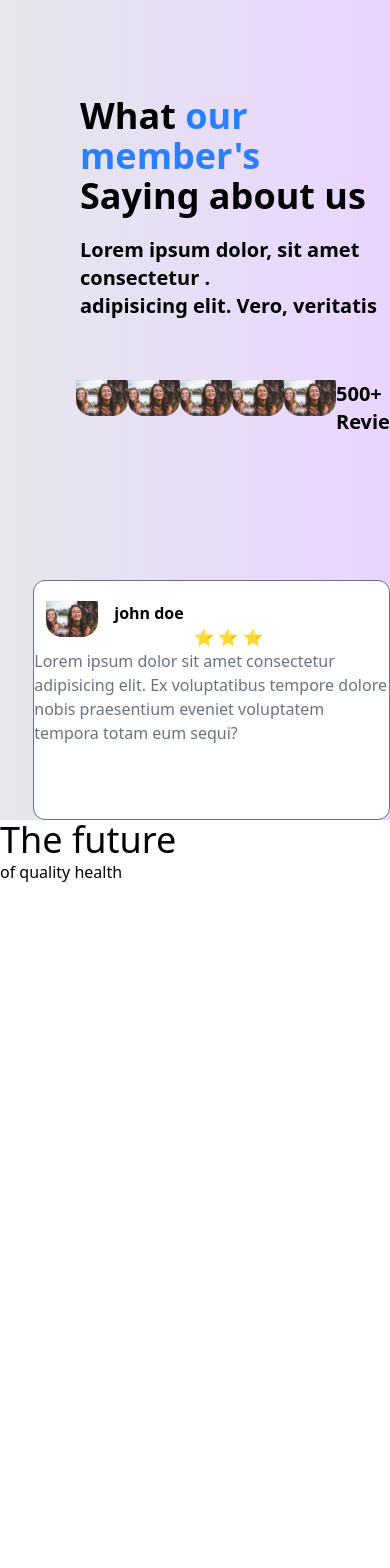
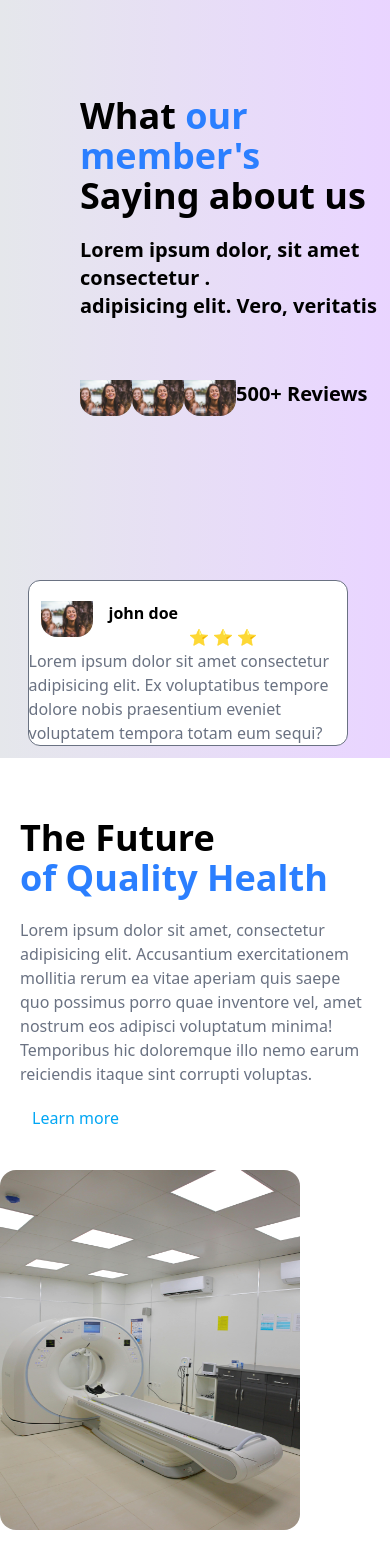
Before and after one commit to shailendrapratap1/clinic-website, a React (Vite) app in the folder clinicweb/: page /History in a window 390 px wide. Shown: the part 2518-4086 px from the top of the page. Built offline with nearby package versions, Linux system fonts and the light colour scheme.

Commit message:
history page completed

```diff
--- a/clinicweb/src/pages/About.jsx
+++ b/clinicweb/src/pages/About.jsx
@@ -43,7 +43,7 @@ const About = () => {
 {
     about.map((about,index)=> (
         <Card
-        className='w-90 ml-5 md:w-80 md:h-60 rounded-xl bg-white text-gray-400 font-serif text-[18px] h-43 px-3 border border-gray-500 hover:bg-blue-400 ' key={index}
+        className=' ml-5 md:w-80 md:h-60 rounded-xl bg-white text-gray-400 font-serif text-[18px] h-43 px-3 border border-gray-500 hover:bg-blue-400 ' key={index}
             imgclass='h-6 bg-blue-200 w-7 rounded-md md:mt-5 md:ml-7'
 imageClass='h-5 w-15 rounded-xl mt-3 '
         titleClass=' text-xl font-semibold text-blue-300 '
--- a/clinicweb/src/pages/Hero.jsx
+++ b/clinicweb/src/pages/Hero.jsx
@@ -14,7 +14,7 @@ const Hero = () => {
 <div className='md:flex md:flex-row flex flex-col'>
 
 
-          <form action="/search" className='md:mt-30  md:ml-10  w-100 h-10 rounded-2xl mt-6 ml-4 bg-white md:mb-100 order-1 md:order-0 '
+          <form action="/search" className='md:mt-30  md:ml-10 w-75 md:w-100 h-10 rounded-2xl mt-6 ml-4 bg-white md:mb-100 order-1 md:order-0 '
           >
             <div className='flex flex-row '>
                 <img src="./doct.svg" className='h-5  pl-4' alt="" />
@@ -23,7 +23,7 @@ const Hero = () => {
           <input type="text" name="" placeholder='area' className=''/>
 
           </div>
-   <div className=' bg-blue-500 flex flex-col- md:flex md:flex-row  md:mt-25  h-15 md:w-150 md:gap-15 mt-20 sm:mt-3 rounded-xl '>
+   <div className=' bg-blue-500 flex flex-row md:flex md:flex-row  md:mt-25  h-15 md:w-150 md:gap-15 mt-20 sm:mt-3 rounded-xl w-75'>
              <h2 className='text-white text-5xl font-bold pl-3'>24/7 <span className='text-5xl font-light text-'>|</span></h2>
                           <h2 className='text-white text-5xl font-bold pl-3'>24/7 <span className='text-5xl font-light text-'>|</span></h2>
 
--- a/clinicweb/src/pages/History.jsx
+++ b/clinicweb/src/pages/History.jsx
@@ -2,11 +2,16 @@ import React from 'react'
 
 const History = () => {
   return (
-    <section className='min-h-screen bg-white'>
-      <div className='flex flex-col md:flex md:flex-row'>
-         <div className='flex flex-col'>
-         <h2 className='text-4xl'>The future </h2>
-        <h1>of quality health</h1>
+    <section className='min-h-screen bg-white mt-10'>
+      <div className='flex flex-col md:flex md:flex-row md:mx-20 md:my-20 gap-5'>
+         <div className='flex flex-col  md:w-100 md:h-90 mx-5 my-5'>
+         <h2 className='text-4xl font-bold '>The Future </h2>
+        <h1 className='text-4xl font-bold text-blue-500'>of Quality Health</h1>
+          <p className='text-gray-500 font-medium pt-5'>Lorem ipsum dolor sit amet, consectetur adipisicing elit. Accusantium exercitationem mollitia rerum ea vitae aperiam quis saepe quo possimus porro quae inventore vel, amet nostrum eos adipisci voluptatum minima! Temporibus hic doloremque illo nemo earum reiciendis itaque sint corrupti voluptas.</p>
+          <h1 className='pt-5 pl-3 font-medium text-sky-500 cursor-pointer'>Learn more</h1>
+         </div>
+                <div className='flex flex-col  md:w-120 md:h-90 h-70 w-75'>
+<img src="./o.jpg" className='h-90 w-120 rounded-2xl' alt="" />
          </div>
       </div>
     </section>
--- a/clinicweb/src/pages/Testimonial.jsx
+++ b/clinicweb/src/pages/Testimonial.jsx
@@ -12,15 +12,15 @@ const Testimonial = () => {
       <p className='pt-5 text-xl font-semibold '>Lorem ipsum dolor, sit amet consectetur .</p>
       <p className=' text-xl font-semibold'>adipisicing elit. Vero, veritatis</p>
         </div>
-             <div className='flex flex-row md:flex md:flex-row   pt-15 -ml-1 md:ml-0'>
-           <img src="./pexels-danxavier-908602.jpg "className='rounded-b-2xl  h-9 w-13 px-none' alt="" />
-             <img src="./pexels-danxavier-908602.jpg "className='rounded-b-2xl h-9 w-13' alt="" />
+             <div className='flex flex-row md:flex md:flex-row   pt-15  md:ml-0'>
+           <img src="./pexels-danxavier-908602.jpg "className='hidden rounded-b-2xl  h-9 w-13 ' alt="" />
+             <img src="./pexels-danxavier-908602.jpg "className='hidden rounded-b-2xl h-9 w-13' alt="" />
            <img src="./pexels-danxavier-908602.jpg "className='rounded-b-2xl h-9 w-13' alt="" />
            <img src="./pexels-danxavier-908602.jpg "className='rounded-b-2xl h-9 w-13' alt="" />
              <img src="./pexels-danxavier-908602.jpg "className='rounded-b-2xl h-9 w-13' alt="" />
-        <p className='md:pl-5 text-xl font-bold '>500+ Reviews</p>
+        <p className='md:pl-5 text-xl font-bold pr-5'>500+ Reviews</p>
 
-           <Card className='md:w-120 w-100 border border-gray-500 bg-white h-60 md:ml-19  md:-mt-50 rounded-xl flex flex-row mt-50 -ml-105'>
+           <Card className='md:w-120 w-80 border border-gray-500 bg-white md:h-60 md:ml-19  md:-mt-50 rounded-xl flex flex-row mt-50 -ml-90  mb-3'>
                            <img src="./pexels-danxavier-908602.jpg "className='rounded-b-2xl h-9 w-13 mt-5 ml-3 ' alt="" />
                             <h2 className='ml-20 -mt-9 text-md font-bold '>john doe</h2>
                         <p className='ml-40 md:ml-50 md:mb-6'> ⭐ ⭐ ⭐  </p>
```
